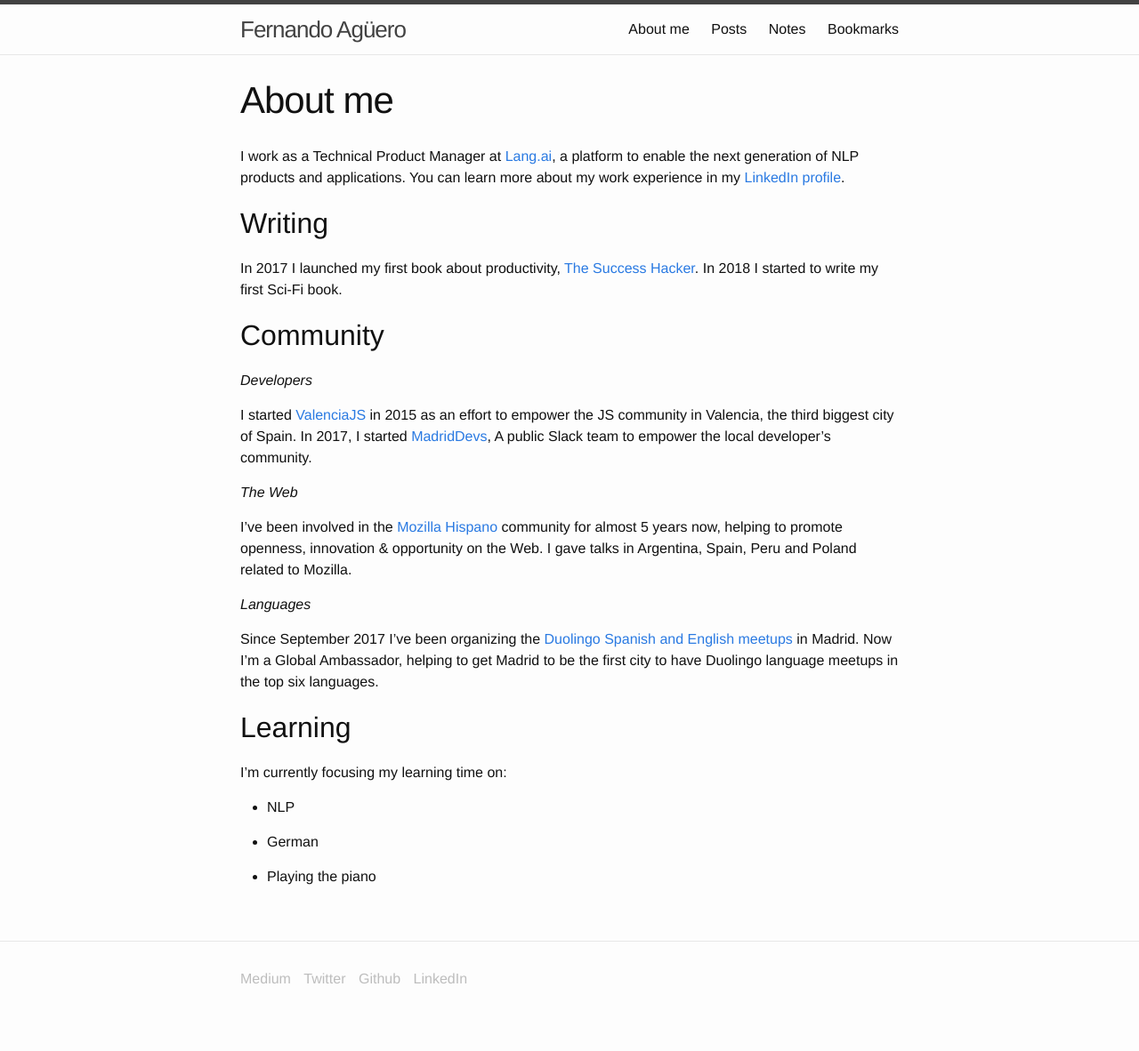
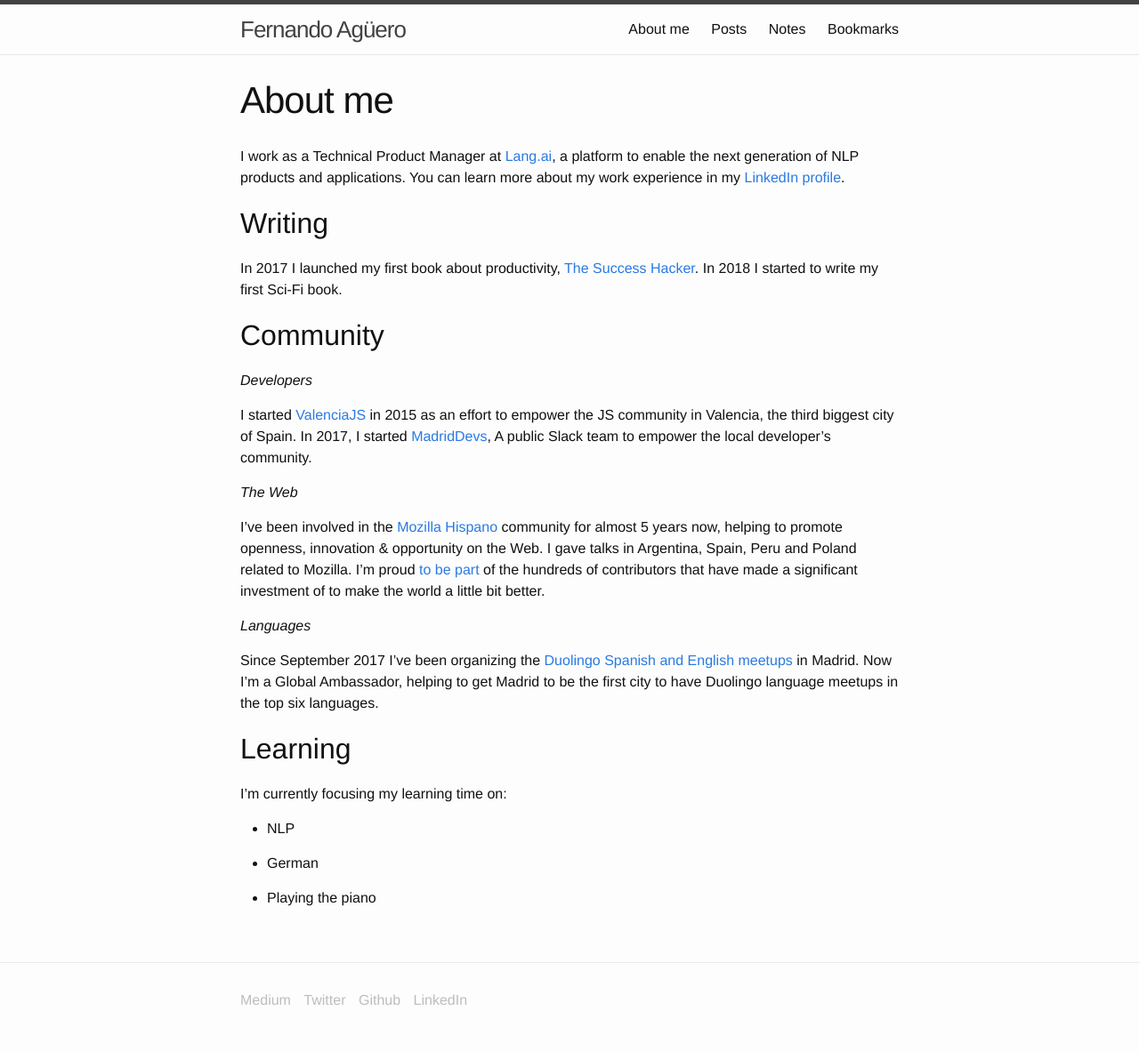
Before and after one commit to fjaguero/site, a Jekyll site: the page built from about.markdown, in a window 1280 px wide. Shown: the whole page at 89% size. Built offline with Jekyll 4.4.1, drawn with Linux system fonts in a browser that asks for light colours; some web fonts are replaced; before the commit the page ends 1158 px from its top, so only the background shows below that.

Commit message:
Updated About

```diff
--- a/about.markdown
+++ b/about.markdown
@@ -17,7 +17,7 @@ I started [ValenciaJS](https://medium.com/the-web-is-the-platform/introducing-va
 
 *The Web*
 
-I’ve been involved in the [Mozilla Hispano](https://www.mozilla-hispano.org/documentacion/Usuario:Fjaguero) community for almost 5 years now, helping to promote openness, innovation & opportunity on the Web. I gave talks in Argentina, Spain, Peru and Poland related to Mozilla.
+I’ve been involved in the [Mozilla Hispano](https://www.mozilla-hispano.org/documentacion/Usuario:Fjaguero) community for almost 5 years now, helping to promote openness, innovation & opportunity on the Web. I gave talks in Argentina, Spain, Peru and Poland related to Mozilla. I'm proud [to be part](https://www.mozilla.org/credits/) of the hundreds of contributors that have made a significant investment of to make the world a little bit better.
 
 *Languages*
 
```
